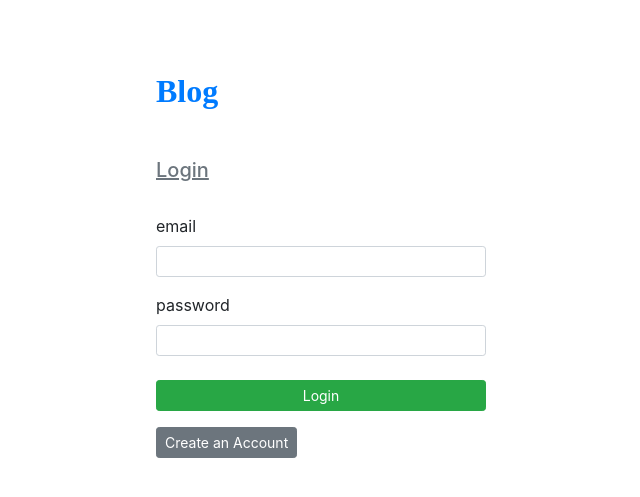
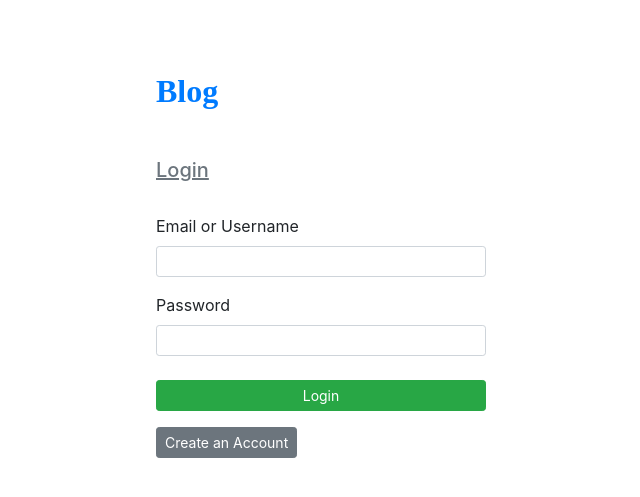
Before and after one commit to Code-Institute-Submissions/helgurd-blog, a Flask app: page /login in a window 1280 px wide. Shown: the top 497 px of the page, without its empty margins (304-944 px from the left). Run offline with Flask 2, Linux system fonts and the light colour scheme; some libraries are stand-ins or nearby versions.

Commit message:
login with username

```diff
--- a/blog/form.py
+++ b/blog/form.py
@@ -19,6 +19,6 @@ class RegisterForm(FlaskForm):
 
 
 class LoginForm(FlaskForm):
-    email = StringField('email', validators=[InputRequired(), Email(message='Invalid email'), Length(max=30)])
-    password = PasswordField('password', validators=[InputRequired(), Length(min=2, max=20)])
+    email = StringField('Email or Username', validators=[InputRequired(), Length(max=30)])
+    password = PasswordField('Password', validators=[InputRequired(), Length(min=2, max=20)])
     submit = SubmitField("Login")
--- a/blog/routes.py
+++ b/blog/routes.py
@@ -30,7 +30,8 @@ def register():
     form = RegisterForm()
     if request.method == 'POST':
         existing_user = User.objects(email=form.email.data).first()
-        if existing_user is None:
+        check_username = User.objects(username=form.username.data).first()
+        if existing_user is None and check_username is None:
             hashpass = generate_password_hash(form.password.data, method='sha256')
             final = {"email": form.email.data, "password": hashpass, "username": form.username.data}
             hey = User(**final).save()
@@ -50,10 +51,11 @@ def login():
     if request.method == 'POST':
         # if form.validate():
         check_user = User.objects(email=form.email.data).first()
-        check_username = User.objects(username=form.username.data).first()
+        check_username = User.objects(username=form.email.data).first()
         if check_user or check_username:
-            if check_password_hash(check_user['password'], form.password.data):
-                login_user(check_user)
+            to_use = check_user if check_user else check_username
+            if check_password_hash(to_use['password'], form.password.data):
+                login_user(to_use)
                 return redirect(url_for('home'))
     return render_template('login.html', form=form)
 
--- a/blog/templates/home.html
+++ b/blog/templates/home.html
@@ -7,7 +7,7 @@
           </li>
 
             <li class="nav-item" >
-            <a class="nav-link text-primary"  href="{{ url_for('home') }}">{{ username }}Profile</a>
+            <a class="nav-link text-primary"  href="{{ url_for('home') }}">{{ username|capitalize }}'s Profile</a>
           </li>
           <li class="nav-item" >
             <a class="nav-link" style="color:red;" href="{{ url_for('logout') }}">Logout</a>
```
